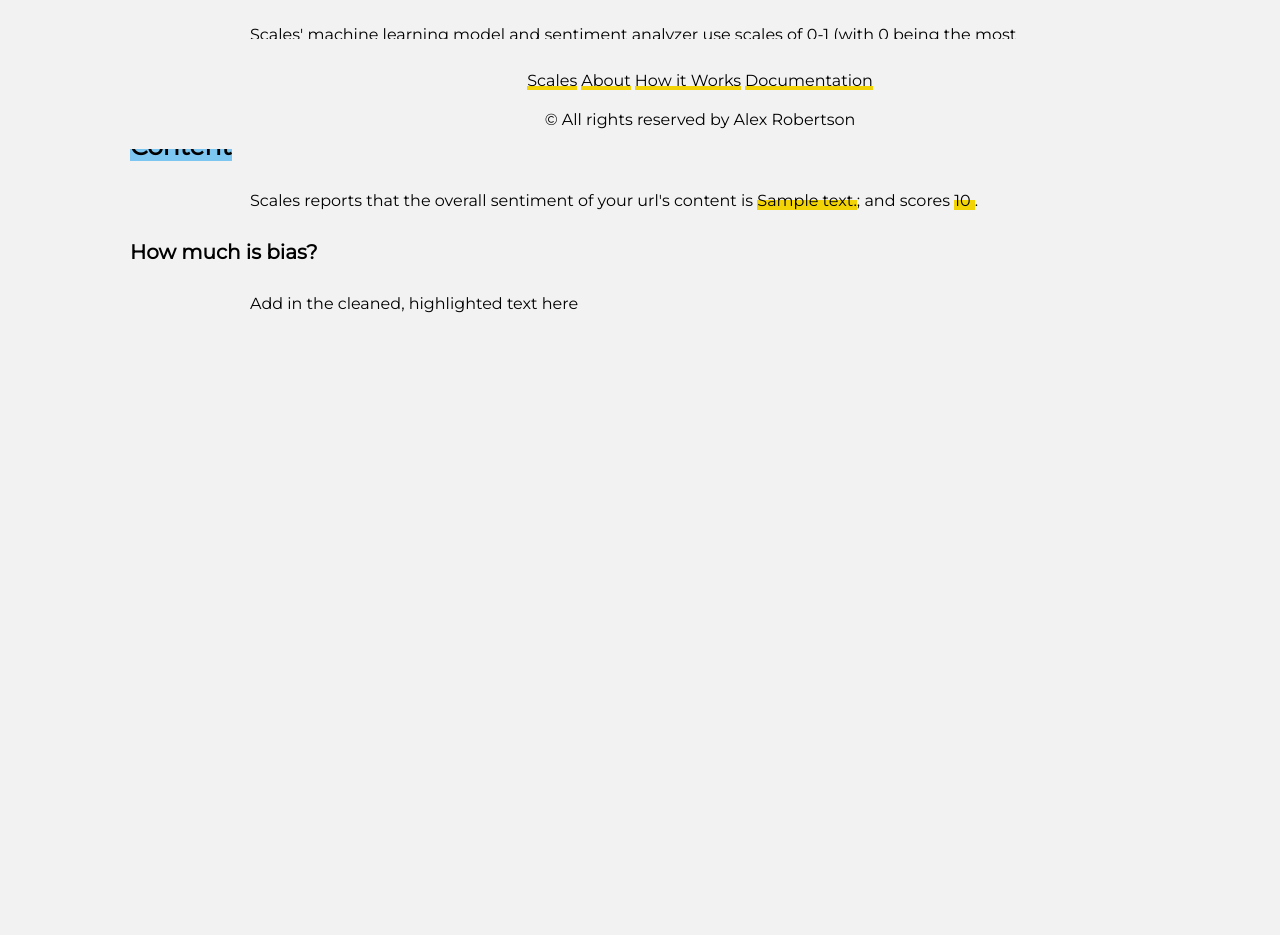
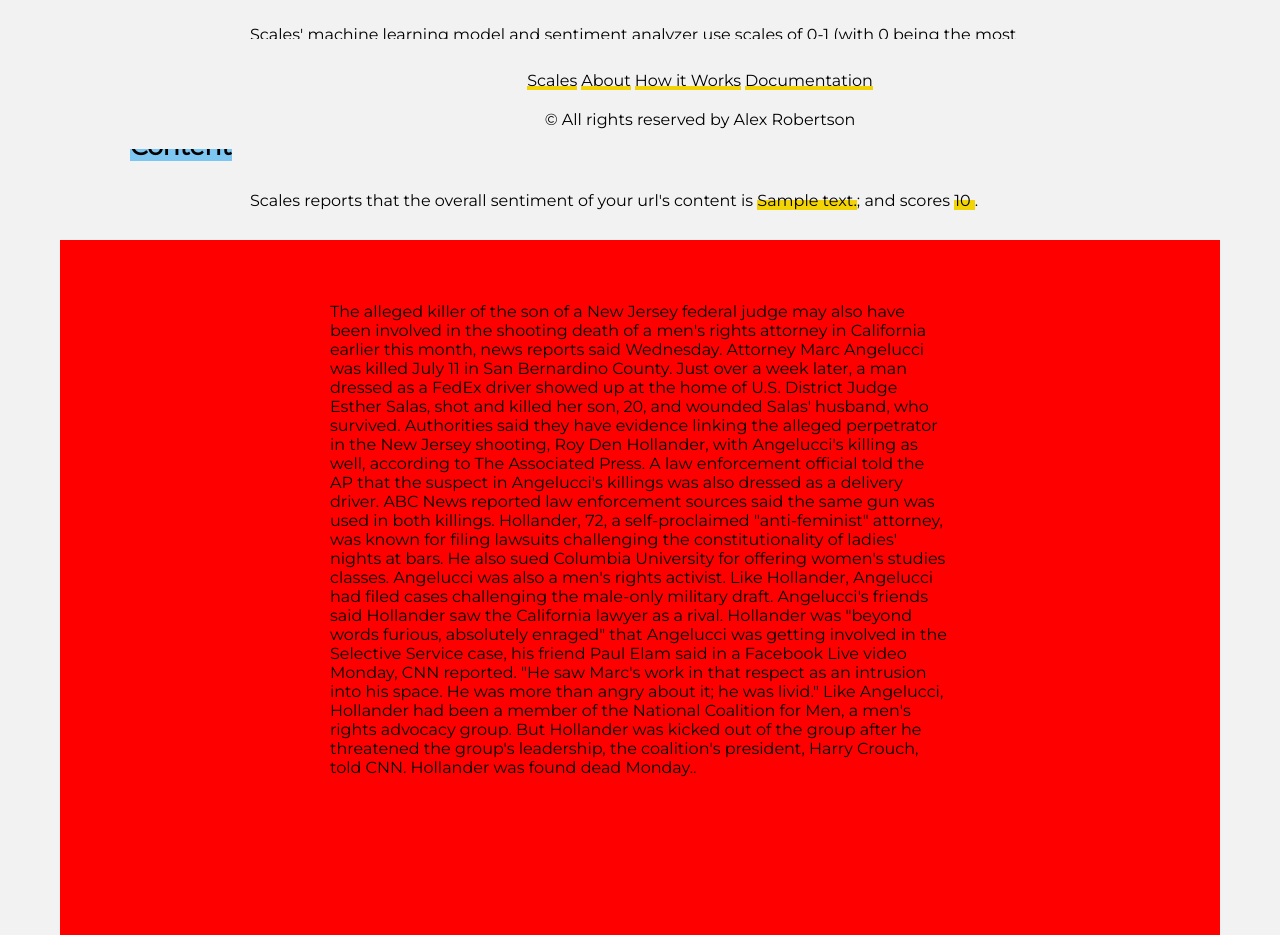
Before and after one commit to codesrobertson/scales, a Flask app: template templates/weigh.html in a window 1280 px wide. Shown: the part 651-1586 px from the top of the page. Before the commit the page ends 964 px from the top, so only its background shows below. Run offline with Flask 2, Linux system fonts and the light colour scheme; the template is opened without the code that fills it: most values are stand-ins (such as "Sample title", 1, 10 or a date in 2020).

Commit message:
Adds dynamically sizing box for highlighting display.

```diff
--- a/static/css/main.css
+++ b/static/css/main.css
@@ -172,3 +172,19 @@ a:link {
   background: linear-gradient(180deg,rgba(255,255,255,0) 40%, #7ec6f2 0%);
   font-size: 1.563rem;
 }
+
+.Highlit-box {
+  height: auto;
+  background: red;
+  padding-top: 2rem;
+  padding-bottom: 8rem;
+  padding-right: 5rem;
+  padding-left: 5rem;
+}
+
+.Highlit-text {
+  margin: 30px 190px;
+  font-family: 'Montserrat', sans-serif;
+  text-align: left;
+  font-size: 1rem;
+}
--- a/templates/weigh.html
+++ b/templates/weigh.html
@@ -24,10 +24,38 @@
   <h5><span class="Category-highlight">Content</span> </h5>
   <p>Scales reports that the overall sentiment of your url's content is <span class="Result-highlight">{{ content_decision }}</span>; and scores <span class="Result-highlight">{{ average_bias }} </span>.</p>
 
-  <h6>How much is bias?</h6>
-  <!-- add loop or enumerator for however the percentages break down -->
   <div class="Percentages"></div>
 
-  <p>Add in the cleaned, highlighted text here</p>
+  <div class="Highlit-box">
+    <p>The alleged killer of the son of a New Jersey federal judge may also have been involved in the shooting death of a men's
+    rights attorney in California earlier this month, news reports said Wednesday.
+
+    Attorney Marc Angelucci was killed July 11 in San Bernardino County. Just over a week later, a man dressed as a FedEx
+    driver showed up at the home of U.S. District Judge Esther Salas, shot and killed her son, 20, and wounded Salas'
+    husband, who survived.
+
+    Authorities said they have evidence linking the alleged perpetrator in the New Jersey shooting, Roy Den Hollander, with
+    Angelucci's killing as well, according to The Associated Press. A law enforcement official told the AP that the suspect
+    in Angelucci's killings was also dressed as a delivery driver.
+
+    ABC News reported law enforcement sources said the same gun was used in both killings.
+
+    Hollander, 72, a self-proclaimed "anti-feminist" attorney, was known for filing lawsuits challenging the
+    constitutionality of ladies' nights at bars. He also sued Columbia University for offering women's studies classes.
+
+    Angelucci was also a men's rights activist. Like Hollander, Angelucci had filed cases challenging the male-only military
+    draft. Angelucci's friends said Hollander saw the California lawyer as a rival.
+
+    Hollander was "beyond words furious, absolutely enraged" that Angelucci was getting involved in the Selective Service
+    case, his friend Paul Elam said in a Facebook Live video Monday, CNN reported. "He saw Marc's work in that respect as an
+    intrusion into his space. He was more than angry about it; he was livid."
+
+    Like Angelucci, Hollander had been a member of the National Coalition for Men, a men's rights advocacy group. But
+    Hollander was kicked out of the group after he threatened the group's leadership, the coalition's president, Harry
+    Crouch, told CNN.
+
+    Hollander was found dead Monday..</p>
+  </div>
+
 
 {% endblock %}
```
